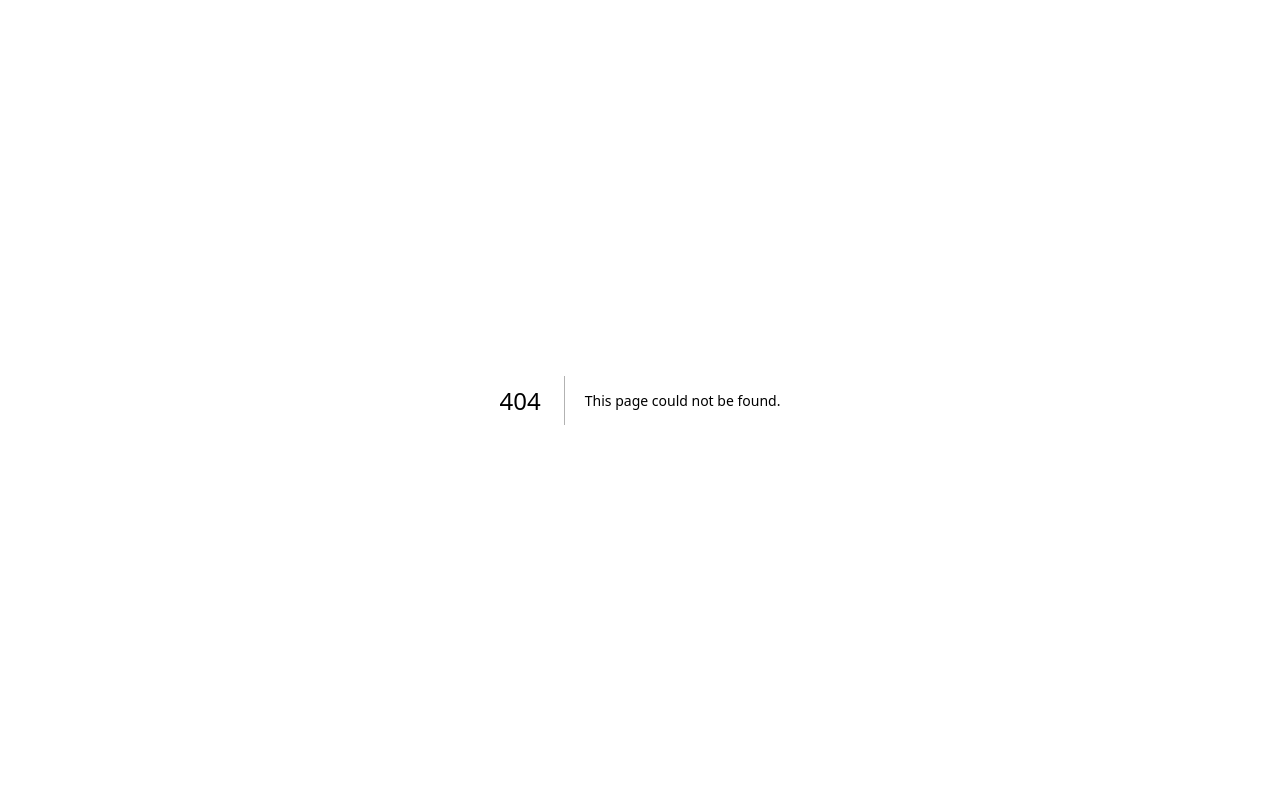
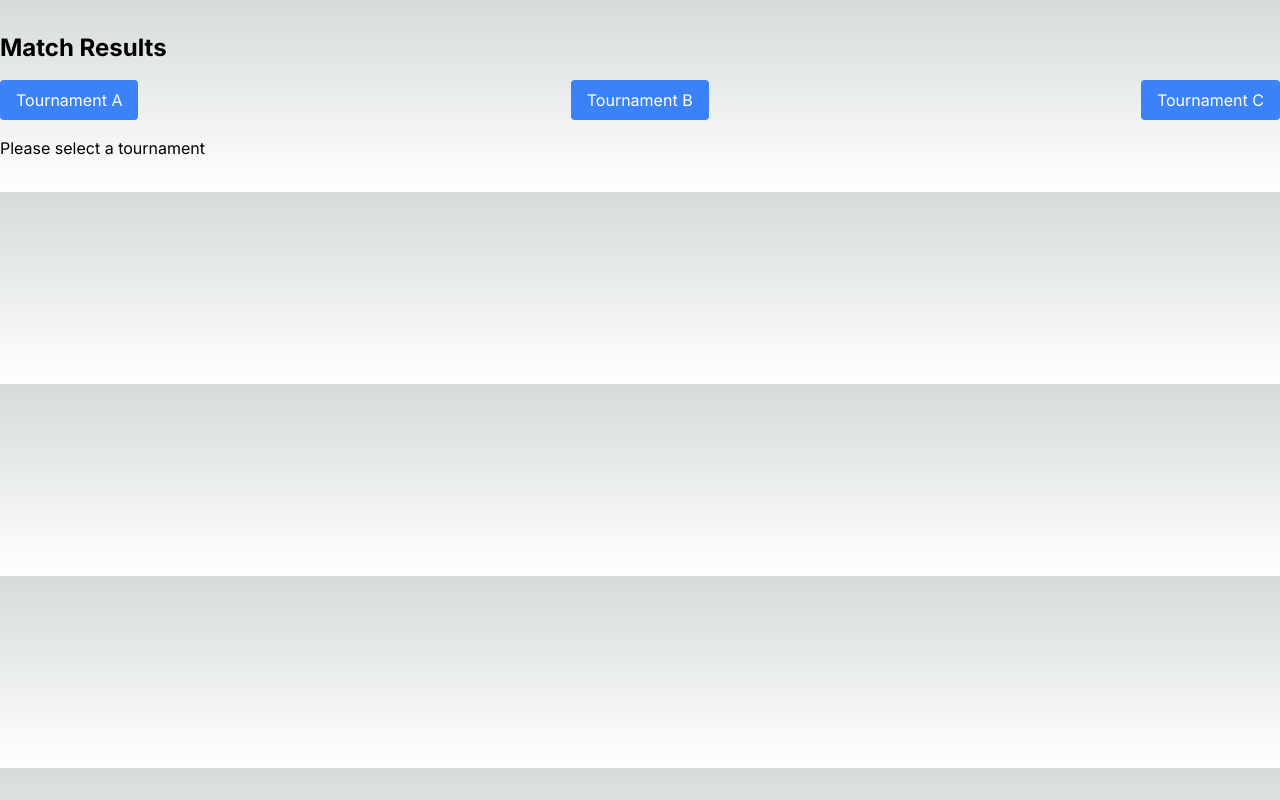
Before and after one commit to Mi3liX9/tournament-manager, a Next.js app: page /results in a window 1280 px wide. Before the commit this address had no page. Built offline with nearby package versions, Linux system fonts and the light colour scheme.

Commit message:
results page

```diff
--- /dev/null
+++ b/app/results/page.tsx
@@ -0,0 +1,55 @@
+"use client"
+import React, { useState } from 'react';
+
+function MatchResults() {
+  const [selectedTournament, setSelectedTournament] = useState('');
+
+  const handleTournamentSelect = (tournament:any) => {
+    setSelectedTournament(tournament);
+  };
+
+  return (
+    <div className="container mx-auto my-8">
+      <h2 className="text-2xl font-bold mb-4">Match Results</h2>
+      <div className="flex justify-between mb-4">
+        <button
+          className="px-4 py-2 bg-blue-500 text-white rounded hover:bg-blue-700"
+          onClick={() => handleTournamentSelect('Tournament A')}
+        >
+          Tournament A
+        </button>
+        <button
+          className="px-4 py-2 bg-blue-500 text-white rounded hover:bg-blue-700"
+          onClick={() => handleTournamentSelect('Tournament B')}
+        >
+          Tournament B
+        </button>
+        <button
+          className="px-4 py-2 bg-blue-500 text-white rounded hover:bg-blue-700"
+          onClick={() => handleTournamentSelect('Tournament C')}
+        >
+          Tournament C
+        </button>
+      </div>
+      {selectedTournament ? (
+        <table className="table-auto">
+          <thead>
+            <tr>
+              <th className="px-4 py-2">Date</th>
+              <th className="px-4 py-2">Match</th>
+              <th className="px-4 py-2">Winner</th>
+              <th className="px-4 py-2">Score</th>
+            </tr>
+          </thead>
+          <tbody>
+            {/* map through all match results of the selected tournament and display them */}
+          </tbody>
+        </table>
+      ) : (
+        <p>Please select a tournament</p>
+      )}
+    </div>
+  );
+}
+
+export default MatchResults;
```
